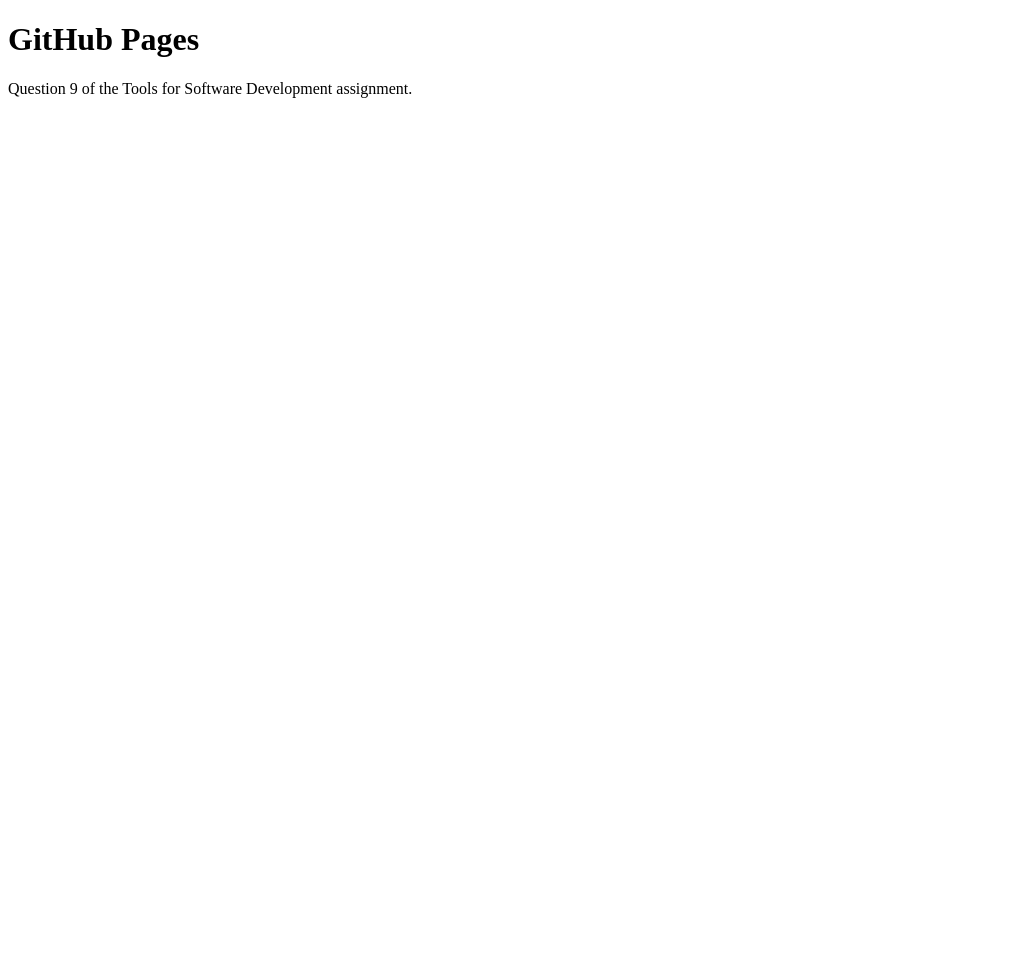
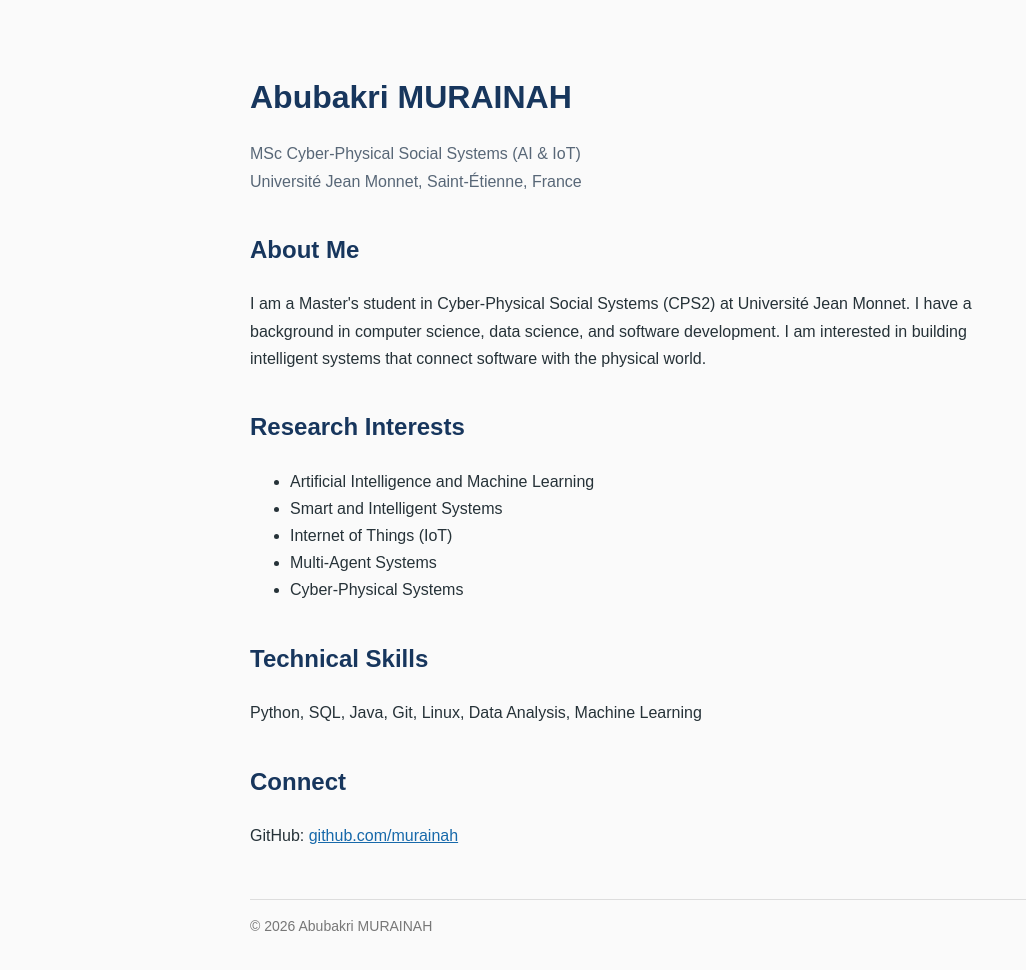
Before and after one commit to murainah/murainah.github.io, a plain HTML site: page index.html in a window 1280 px wide. Shown: the whole page, without its empty margins (0-1026 px from the left). Before the commit the page ends 800 px from the top, so only its background shows below. Drawn offline with Linux system fonts and the light colour scheme.

Commit message:
Update personal GitHub Pages website

```diff
--- a/index.html
+++ b/index.html
@@ -3,10 +3,81 @@
 <head>
     <meta charset="UTF-8">
     <meta name="viewport" content="width=device-width, initial-scale=1.0">
-    <title>GitHub Pages - Question 9</title>
+    <title>Abubakri MURAINAH | Personal Website</title>
+    <style>
+        body {
+            font-family: Arial, sans-serif;
+            max-width: 780px;
+            margin: 70px auto;
+            padding: 0 24px;
+            line-height: 1.7;
+            color: #263238;
+            background: #fafafa;
+        }
+        h1 { color: #17365d; margin-bottom: 5px; }
+        h2 { color: #17365d; margin-top: 35px; }
+        .subtitle { color: #586777; }
+        a { color: #1769aa; }
+        footer {
+            margin-top: 50px;
+            padding-top: 15px;
+            border-top: 1px solid #ddd;
+            color: #777;
+            font-size: 14px;
+        }
+    </style>
 </head>
 <body>
-    <h1>GitHub Pages</h1>
-    <p>Question 9 of the Tools for Software Development assignment.</p>
+    <header>
+        <h1>Abubakri MURAINAH</h1>
+        <p class="subtitle">
+            MSc Cyber-Physical Social Systems (AI & IoT)<br>
+            Université Jean Monnet, Saint-Étienne, France
+        </p>
+    </header>
+
+    <section>
+        <h2>About Me</h2>
+        <p>
+            I am a Master's student in Cyber-Physical Social Systems
+            (CPS2) at Université Jean Monnet. I have a background in
+            computer science, data science, and software development.
+            I am interested in building intelligent systems that
+            connect software with the physical world.
+        </p>
+    </section>
+
+    <section>
+        <h2>Research Interests</h2>
+        <ul>
+            <li>Artificial Intelligence and Machine Learning</li>
+            <li>Smart and Intelligent Systems</li>
+            <li>Internet of Things (IoT)</li>
+            <li>Multi-Agent Systems</li>
+            <li>Cyber-Physical Systems</li>
+        </ul>
+    </section>
+
+    <section>
+        <h2>Technical Skills</h2>
+        <p>
+            Python, SQL, Java, Git, Linux, Data Analysis,
+            Machine Learning
+        </p>
+    </section>
+
+    <section>
+        <h2>Connect</h2>
+        <p>
+            GitHub:
+            <a href="https://github.com/murainah">
+                github.com/murainah
+            </a>
+        </p>
+    </section>
+
+    <footer>
+        &copy; 2026 Abubakri MURAINAH
+    </footer>
 </body>
 </html>
```
